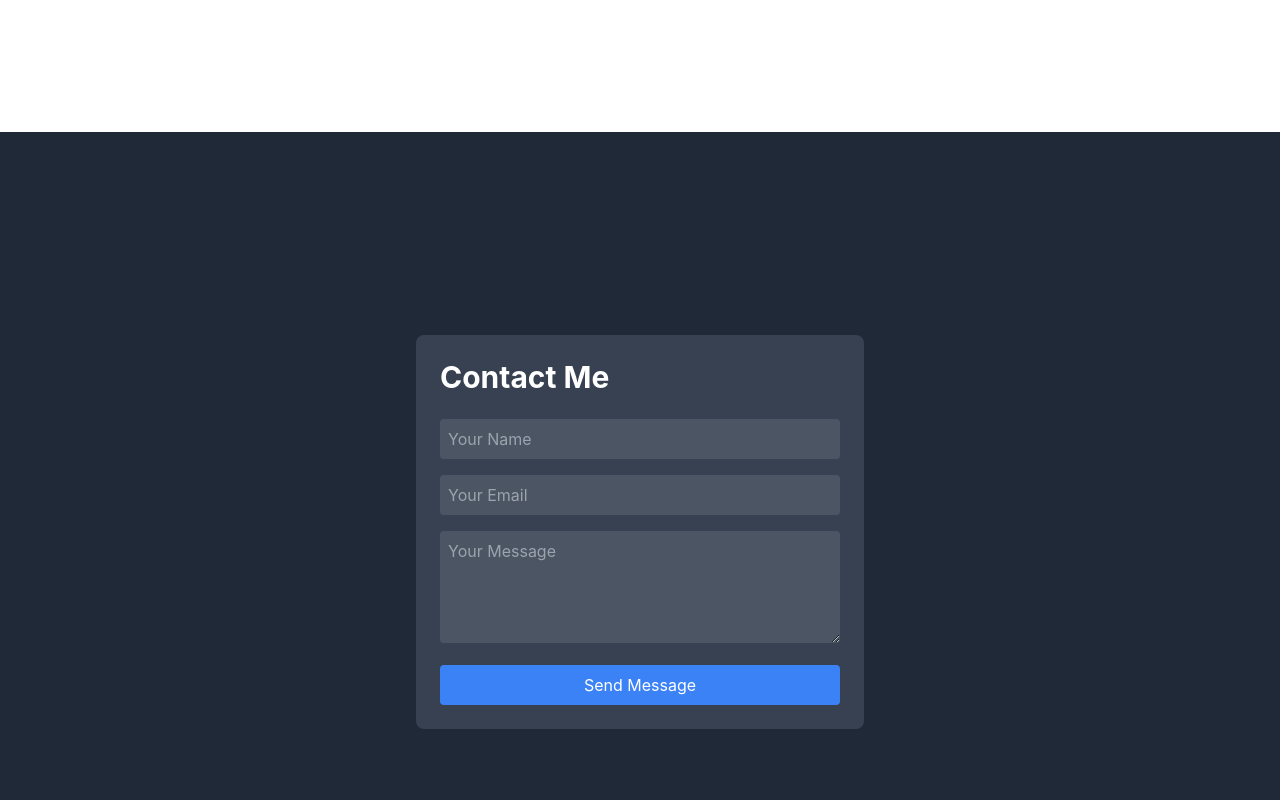
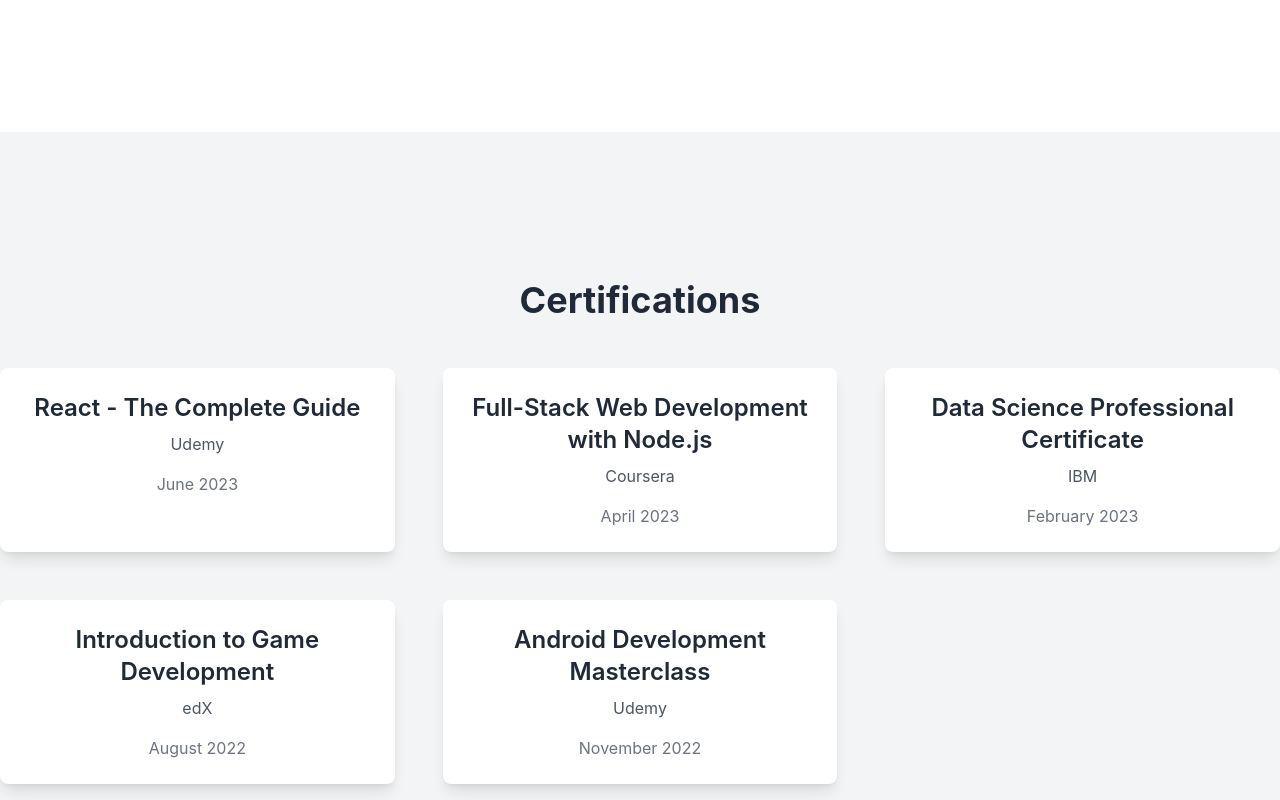
Before and after one commit to azwadkm22/Portfolio, a React (Create React App) app: page / in a window 1280 px wide. Shown: the part 3140-3940 px from the top of the page. Built offline with nearby package versions, Linux system fonts and the light colour scheme.

Commit message:
Added a section to add certifications.

```diff
--- a/src/App.js
+++ b/src/App.js
@@ -7,6 +7,7 @@
 import Skills from './components/Skills';
 import Contact from './components/Contact';
 import { Element } from 'react-scroll';
+import Certifications from './components/Certifications';
 
 function App() {
   return (
@@ -25,6 +26,9 @@
       <Element name="projects">
         <Projects />
       </Element>
+      <Element name="c">
+        <Certifications />
+      </Element>
       <Element name="contact">
         <Contact />
       </Element>
--- /dev/null
+++ b/src/components/Certifications.js
@@ -0,0 +1,65 @@
+// src/components/Certifications.js
+import React from 'react';
+
+function Certifications() {
+    const certifications = [
+        {
+            title: 'React - The Complete Guide',
+            provider: 'Udemy',
+            date: 'June 2023',
+            url: 'https://www.udemy.com/certificate/react-course' // Example URL
+        },
+        {
+            title: 'Full-Stack Web Development with Node.js',
+            provider: 'Coursera',
+            date: 'April 2023',
+            url: 'https://www.coursera.org/certificate/web-dev-course' // Example URL
+        },
+        {
+            title: 'Data Science Professional Certificate',
+            provider: 'IBM',
+            date: 'February 2023',
+            url: 'https://www.ibm.com/certificate/data-science' // Example URL
+        },
+        {
+            title: 'Introduction to Game Development',
+            provider: 'edX',
+            date: 'August 2022',
+            url: 'https://www.edx.org/certificate/game-development' // Example URL
+        },
+        {
+            title: 'Android Development Masterclass',
+            provider: 'Udemy',
+            date: 'November 2022',
+            url: 'https://www.udemy.com/certificate/android-dev-course' // Example URL
+        },
+        // Add more courses and certifications here
+    ];
+
+    return (
+        <div className="min-h-screen flex items-center justify-center bg-gray-100 text-gray-800 py-16">
+            <div className="max-w-8xl mx-auto text-center">
+                <h1 className="text-4xl font-bold mb-12">Certifications</h1>
+                <div className="grid grid-cols-1 md:grid-cols-2 lg:grid-cols-3 md:gap-4 lg:gap-12">
+                    {certifications.map((cert, index) => (
+                        <a
+                            key={index}
+                            href={cert.url}
+                            target="_blank"
+                            rel="noopener noreferrer"
+                            className="bg-white shadow-lg rounded-lg overflow-hidden transform transition duration-500 hover:scale-105"
+                        >
+                            <div className="p-6">
+                                <h2 className="text-2xl font-semibold mb-2">{cert.title}</h2>
+                                <p className="text-gray-600 mb-4">{cert.provider}</p>
+                                <p className="text-gray-500">{cert.date}</p>
+                            </div>
+                        </a>
+                    ))}
+                </div>
+            </div>
+        </div>
+    );
+}
+
+export default Certifications;
```
